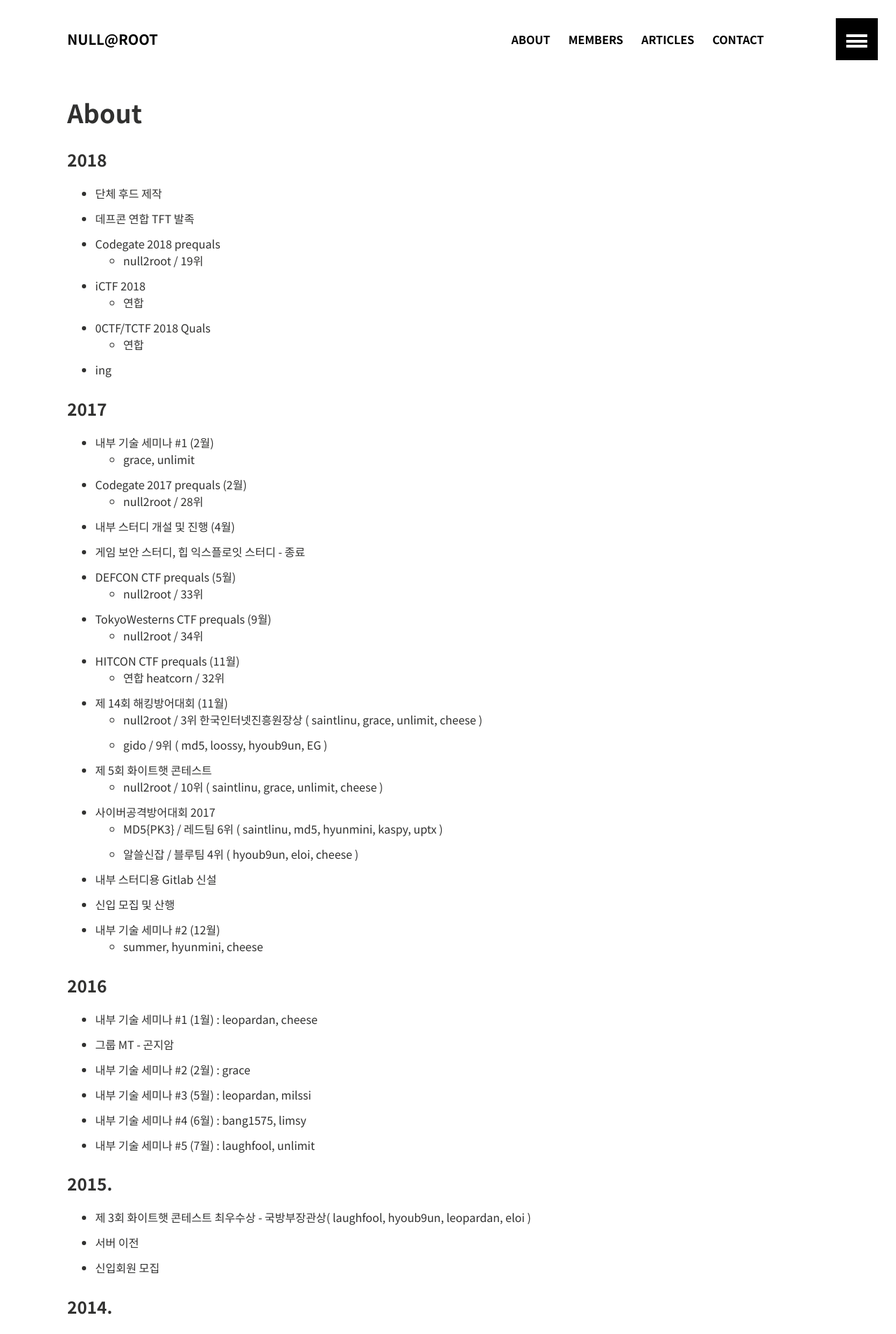
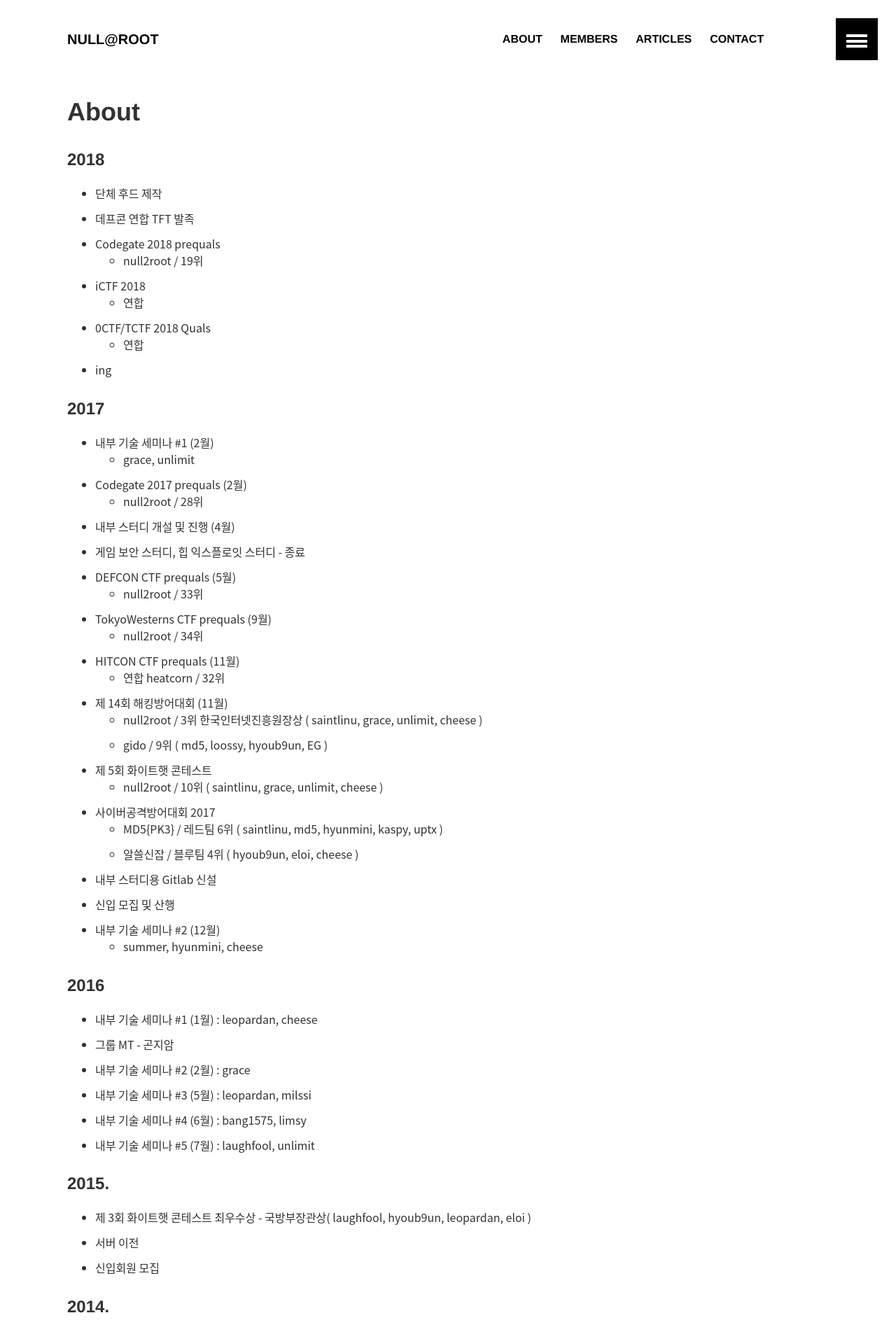
Before and after one commit to null2root/null2root.github.com, a Jekyll site: the page built from about/index.md, in a window 1280 px wide. Shown: the top 1906 px of the page at 70% size. Built offline with Jekyll 4.4.1, drawn with Linux system fonts in a browser that asks for light colours.

Commit message:
[-] change fonts

```diff
--- a/_sass/_variables.scss
+++ b/_sass/_variables.scss
@@ -6,11 +6,8 @@
    Typography variables
    ========================================================================== */
 
-@import url(http://fonts.googleapis.com/earlyaccess/notosanskr.css);
-
-
-$base-font                   	: "Noto Sans KR", Georgia,Times,"Times New Roman",serif;
-$heading-font                	: "Noto Sans KR", "Helvetica Neue","Segoe UI",Arial,sans-serif;
+$base-font                   	: "Noto Sans CJK KR", Georgia,Times,"Times New Roman",serif;
+$heading-font                	: "Helvetica Neue","Segoe UI",Arial,sans-serif;
 $caption-font                	: $base-font;
 $code-font                   	: monospace;
 $alt-font                    	: $heading-font;
```
